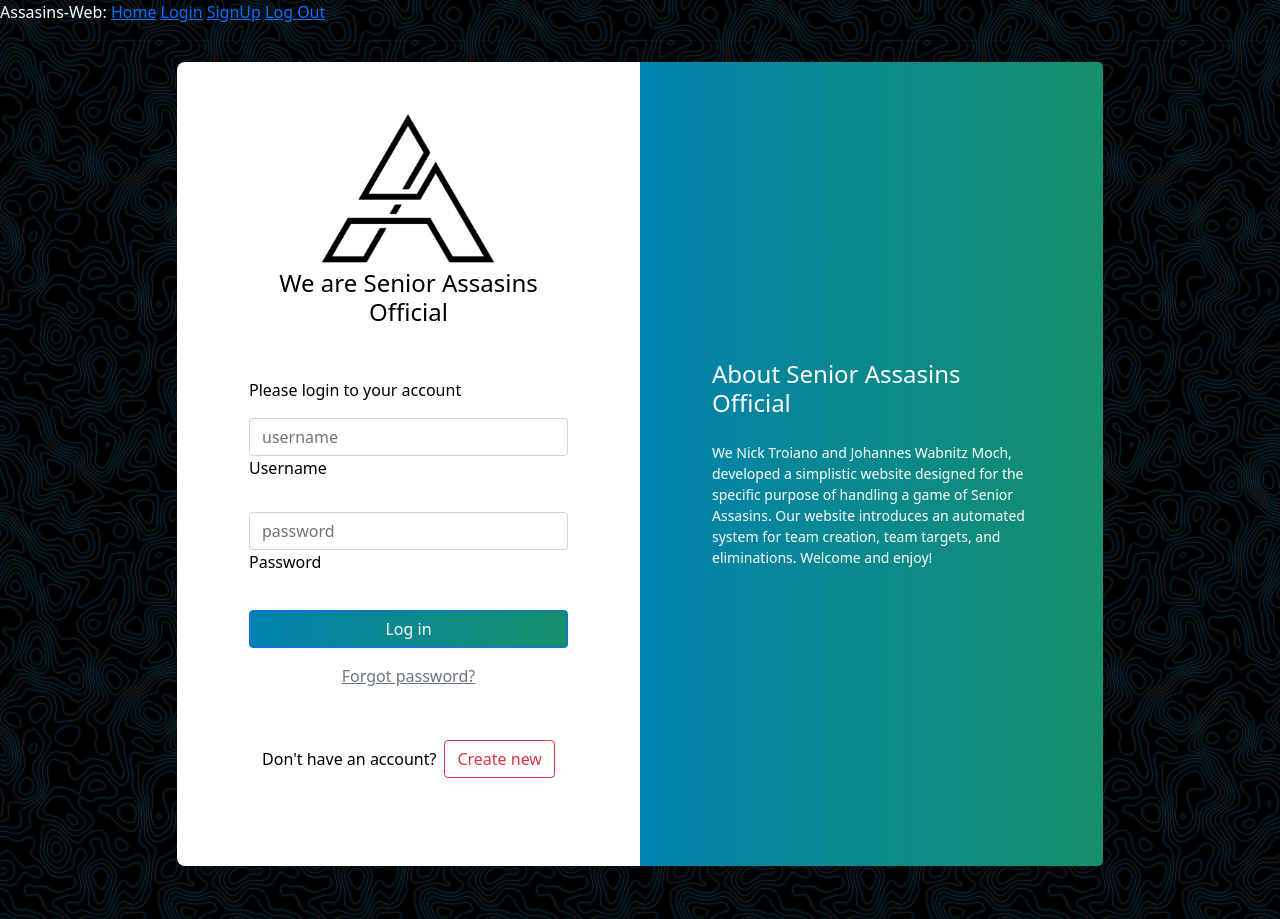
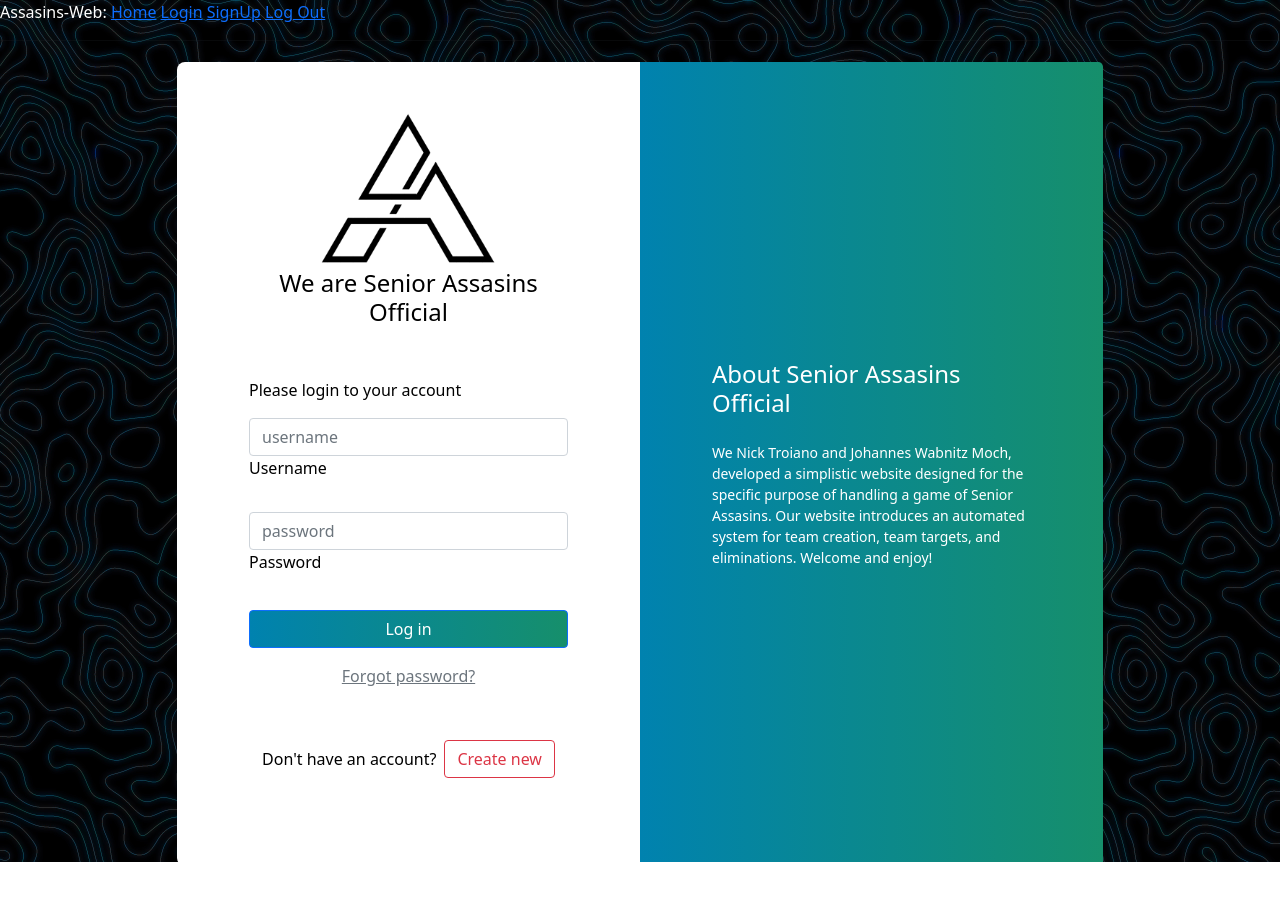
Before and after one commit to CT-42210/senior-assasin-system, a Flask app: page /login in a window 1280 px wide. After the commit the page ends 862 px from the top, so only its background shows below. Run offline with Flask 3, Linux system fonts and the light colour scheme; parts of the project's set-up code (start-up, migrations or seed data) failed here and were passed over; some libraries are stand-ins or nearby versions.

Commit message:
javascript-works login-basic-works basic-css-added(iphone friendly website... kinda)

```diff
--- a/app/__init__.py
+++ b/app/__init__.py
@@ -1,9 +1,12 @@
 from flask import Flask
 from config import Config
+# from flask_wtf.csrf import CSRFProtect
+
 
 
 app = Flask(__name__)
 app.config.from_object(Config)
+# csrf = CSRFProtect(app)
 app.config['PERMANENT_SESSION_LIFETIME'] = 1800
 
 from app import routes
--- a/app/static/css/pattern_background.css
+++ b/app/static/css/pattern_background.css
@@ -1,5 +1,12 @@
 body {
   background-image: url("/static/images/topo_map_2.jpeg");
   background-repeat: repeat;
-  background-size: 20%;
+  background-size: 40%;
+      overflow: auto;
+    height: 100%;
 }
+
+html {
+    overflow: hidden;
+    height: 100%;
+}
```
